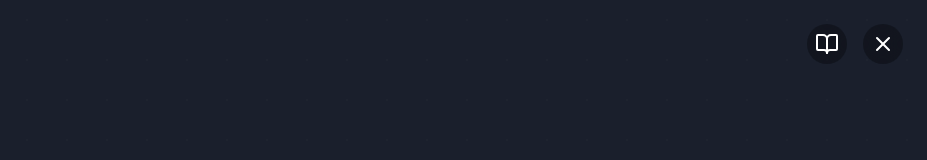
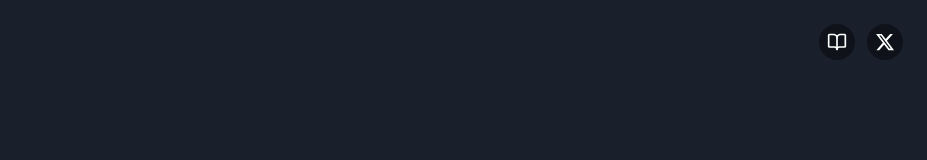
Before and after one commit to UglydogAi/bubble-journey, a React (Vite) app: page / in a window 1280 px wide. Shown: the top 160 px of the page, without its empty margins (353-1280 px from the left). Built offline with nearby package versions, Linux system fonts and the light colour scheme.

Commit message:
Refine social media icons
Update social media icons on the landing page to use the original X logo and improve their appearance.

```diff
--- /dev/null
+++ b/src/components/XLogo.tsx
@@ -0,0 +1,21 @@
+
+import React from "react";
+
+interface XLogoProps {
+  className?: string;
+}
+
+const XLogo: React.FC<XLogoProps> = ({ className = "" }) => {
+  return (
+    <svg
+      viewBox="0 0 24 24"
+      className={className}
+      fill="currentColor"
+      xmlns="http://www.w3.org/2000/svg"
+    >
+      <path d="M18.244 2.25h3.308l-7.227 8.26 8.502 11.24H16.17l-5.214-6.817L4.99 21.75H1.68l7.73-8.835L1.254 2.25H8.08l4.713 6.231zm-1.161 17.52h1.833L7.084 4.126H5.117z" />
+    </svg>
+  );
+};
+
+export default XLogo;
--- a/src/pages/landing/LandingPage.tsx
+++ b/src/pages/landing/LandingPage.tsx
@@ -1,9 +1,10 @@
 
 import React, { useState } from "react";
 import { motion, AnimatePresence } from "framer-motion";
-import { Phone, Skull, Zap, Brain, MessageSquare, BookOpen, X } from "lucide-react";
+import { Phone, Skull, Zap, Brain, MessageSquare, BookOpen } from "lucide-react";
 import { Button } from "@/components/ui/button";
 import { useNavigate } from "react-router-dom";
+import XLogo from "@/components/XLogo";
 
 const categories = [
   {
@@ -51,26 +52,26 @@ export default function LandingPage() {
   return (
     <div className="flex flex-col items-center justify-center min-h-screen bg-[#1A1F2C] text-white px-4 relative overflow-hidden">
       {/* Social Icons in top right */}
-      <div className="absolute top-4 right-4 md:top-6 md:right-6 flex items-center gap-4 z-20">
+      <div className="absolute top-4 right-4 md:top-6 md:right-6 flex items-center gap-3 z-20">
         <a
           href="https://docs.uglydog.com"
           target="_blank"
           rel="noopener noreferrer"
-          className="w-8 h-8 md:w-10 md:h-10 flex items-center justify-center bg-black/30 backdrop-blur-md rounded-full
+          className="w-7 h-7 md:w-9 md:h-9 flex items-center justify-center bg-black/40 backdrop-blur-lg rounded-full
             hover:bg-white/10 hover:scale-110 hover:shadow-[0_0_10px_rgba(217,70,239,0.5)] transition-all duration-300"
           aria-label="UGLYDOG Docs"
         >
-          <BookOpen className="w-5 h-5 md:w-6 md:h-6 text-white" />
+          <BookOpen className="w-4 h-4 md:w-5 md:h-5 text-white" />
         </a>
         <a
           href="https://x.com/uglydogai"
           target="_blank"
           rel="noopener noreferrer"
-          className="w-8 h-8 md:w-10 md:h-10 flex items-center justify-center bg-black/30 backdrop-blur-md rounded-full
+          className="w-7 h-7 md:w-9 md:h-9 flex items-center justify-center bg-black/40 backdrop-blur-lg rounded-full
             hover:bg-white/10 hover:scale-110 hover:shadow-[0_0_10px_rgba(217,70,239,0.5)] transition-all duration-300"
           aria-label="UGLYDOG X"
         >
-          <X className="w-5 h-5 md:w-6 md:h-6 text-white" />
+          <XLogo className="w-4 h-4 md:w-5 md:h-5 text-white" />
         </a>
       </div>
 
```
